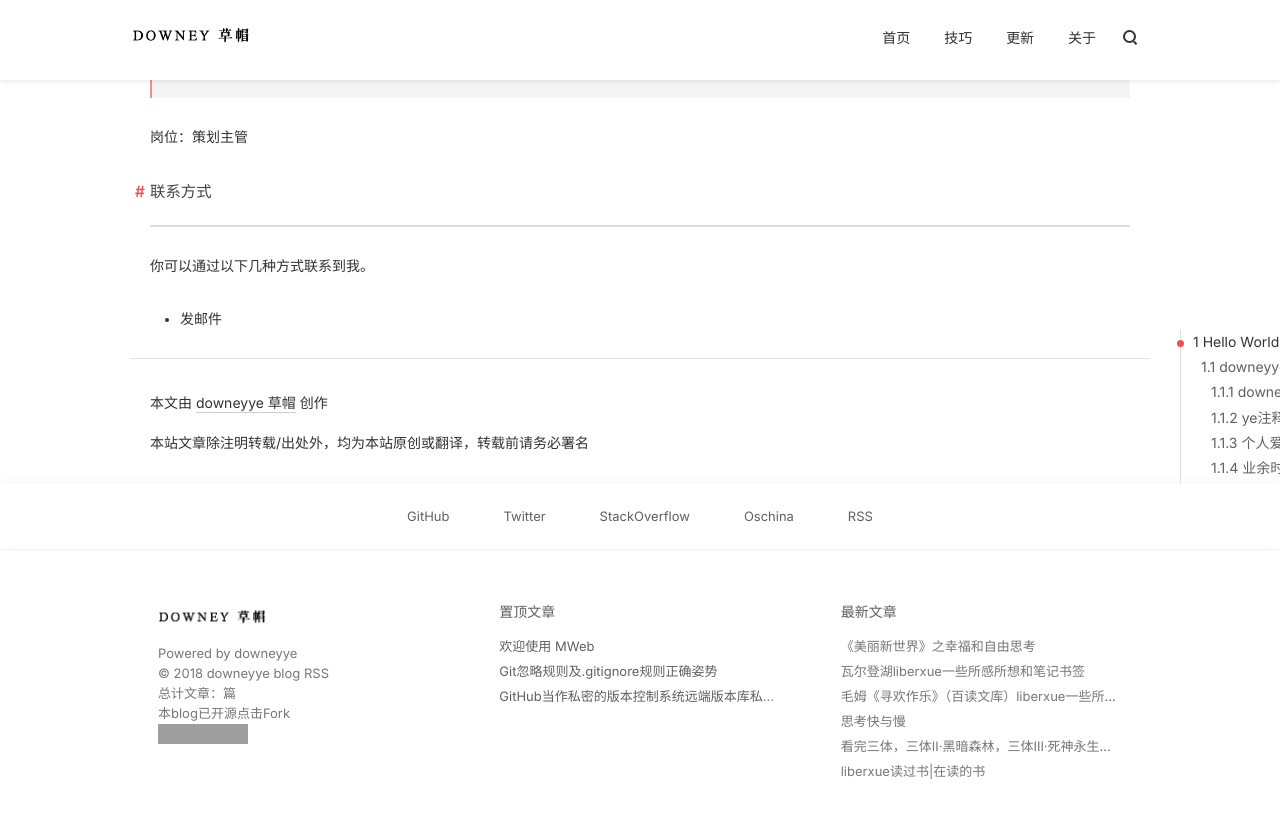
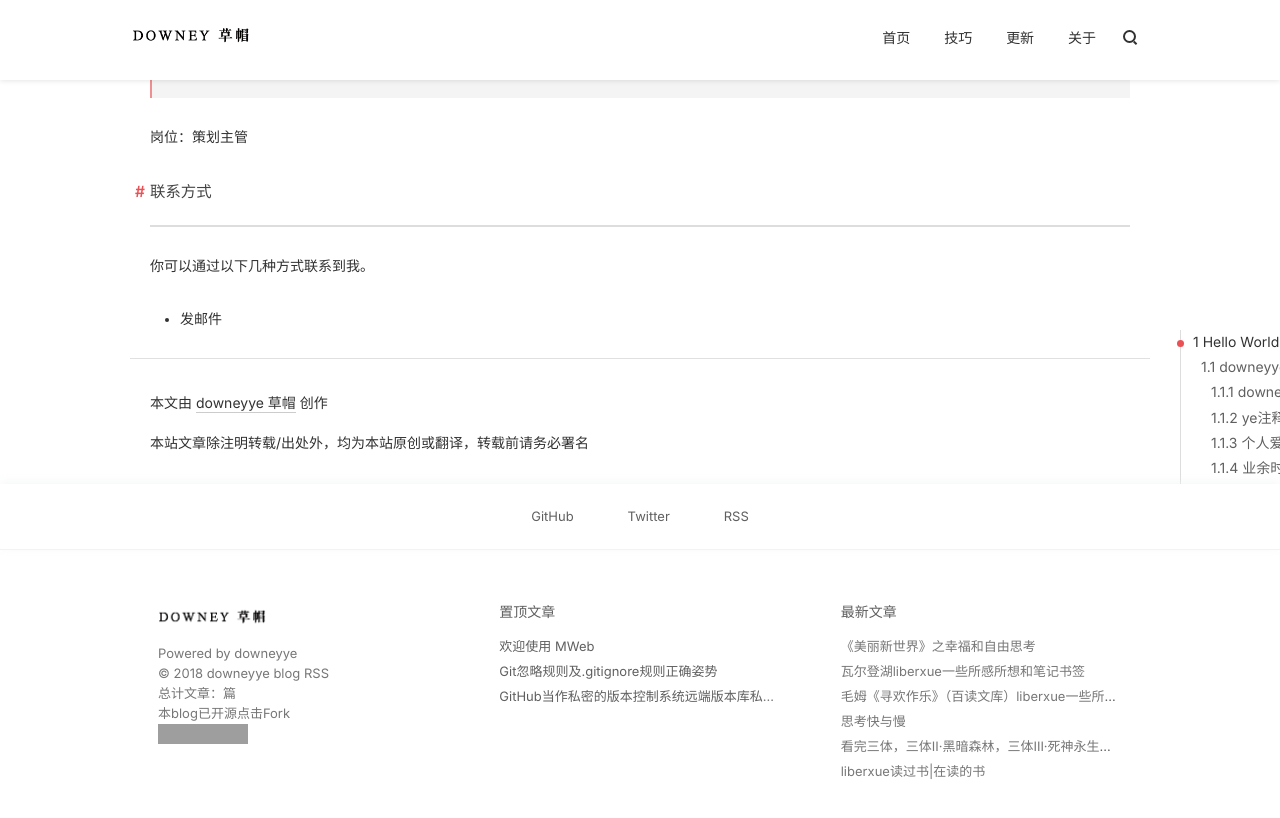
Before and after one commit to downeyye/downeyye.github.io, a Jekyll site: the page built from about.md, in a window 1280 px wide and 900 px high, scrolled down 2252 px. Shown: the top 818 px of the window. Built offline with Jekyll 4.4.1, drawn with Linux system fonts in a browser that asks for light colours; nearby versions of some CDN libraries; comment, search, counter and statistics services are not loaded; grey boxes are pictures that could not be loaded.

Commit message:
删除链接

```diff
--- a/_includes/foot.html
+++ b/_includes/foot.html
@@ -5,8 +5,7 @@
 
     <a class="social github" target="blank" href="https://github.com/downeyye" title="访问 LiberXue_Twitter" data-hover="GitHub">GitHub</a>
     <a class="social twitter" target="blank" href="http://twitter.com/liberxue" title="访问 LiberXue_Twitter" data-hover="Twitter">Twitter</a>
-     <a class="social stackoverflow" target="blank" href="https://stackoverflow.com/users/6902190/liberxue" title="访问 LiberXue_stackoverflow" data-hover="StackOverflow">StackOverflow</a>
-          <a class="social oschina" target="blank" href="https://my.oschina.net/bolanzw" title="访问 LiberXue_Oschina" data-hover="Oschina">Oschina</a>
+
      <a class="social rss" target="blank" href="/feed.xml"title="访问 LiberXue_RSS" data-hover="RSS">RSS</a>
 	</div>
 		</div>
--- a/_layouts/blog.html
+++ b/_layouts/blog.html
@@ -10,7 +10,7 @@
 <body class="" gtools_scp_screen_capture_injected="true">
 <header id="header" class="header bg-white">
     <div class="navbar-container">
-      <a href="/?liberxue" title="访问 {{site.title }}" class="navbar-logo"> <img src="{{ site.url }}/style/images/logo-liberxue.png" alt="{{ site.title }}"> </a>
+      <a href="/?downeyye" title="访问 {{site.title }}" class="navbar-logo"> <img src="{{ site.url }}/style/images/logo-liberxue.png" alt="{{ site.title }}"> </a>
         <div class="navbar-menu">
             {% for link in site.links %}
             <a href="{% unless link.external %}{{ site.url }}{% endunless %}{{ link.url }}">{{ link.name }}</a>
```
